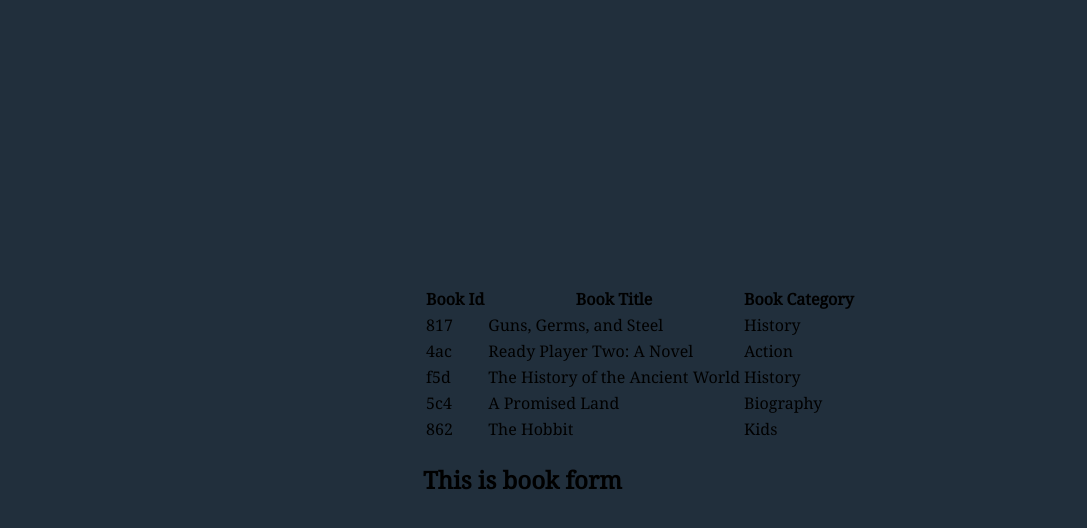
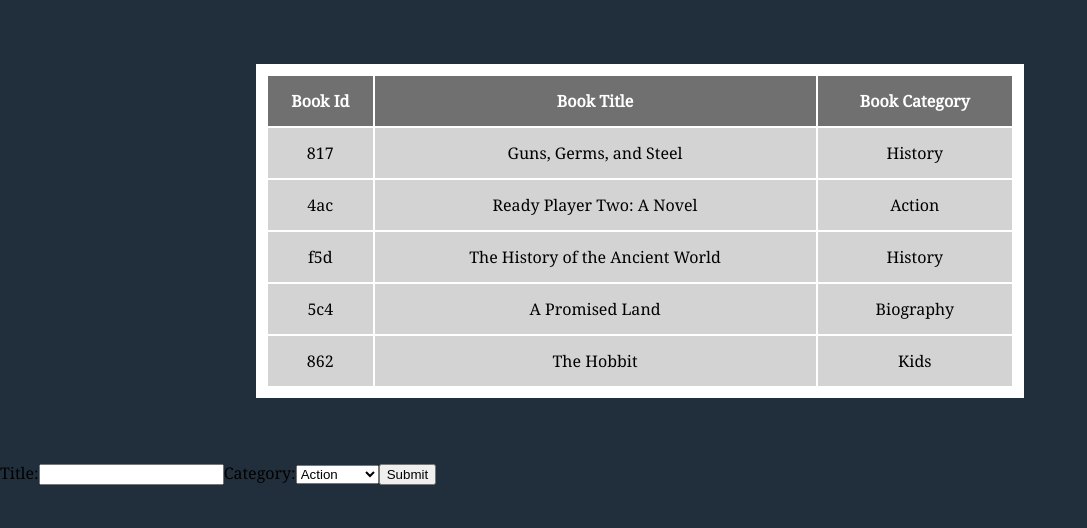
Before and after one commit to ajkacca457/redux-bookstore, a React (Create React App) app: page / in a window 1280 px wide. Shown: the top 528 px of the page, without its empty margins (0-1087 px from the left). Built offline with nearby package versions, Linux system fonts and the light colour scheme.

Commit message:
add inputs in Booksform component

```diff
--- a/src/containers/BooksForm.js
+++ b/src/containers/BooksForm.js
@@ -1,9 +1,25 @@
 import React from 'react';
+import { categories } from '../data/appdata';
 
 const BooksForm = () => (
   <div className="booksform">
-    <h2>This is book form </h2>
+    <form>
+      <label htmlFor="title">
+        Title:
+        <input type="text" name="title" id="title" />
+      </label>
+      <label htmlFor="category">
+        Category:
+        <select name="category" id="category">
+          {categories.map(category => (
+            <option key={`book-category-${category}`} value={category}>
+              {category}
+            </option>
+          ))}
+        </select>
+      </label>
+      <input type="submit" />
+    </form>
   </div>
 );
-
 export default BooksForm;
--- a/src/containers/BooksList.js
+++ b/src/containers/BooksList.js
@@ -1,17 +1,27 @@
 import React from 'react';
 import { books } from '../data/appdata';
 import Book from '../components/Book';
+
+const datatableStyle = {
+  backgroundColor: 'white',
+  textAlign: 'center',
+  padding: '10px',
+  width: '60%',
+  margin: '5% auto',
+};
 
 const BooksList = () => {
   console.log(books);
   return (
     <div className="BooksList">
-      <table className="datatable">
-        <tr>
-          <th>Book Id</th>
-          <th>Book Title</th>
-          <th>Book Category</th>
-        </tr>
+      <table className="datatable" style={datatableStyle}>
+        <thead>
+          <tr style={{ backgroundColor: '#707070', color: 'white' }}>
+            <th>Book Id</th>
+            <th>Book Title</th>
+            <th>Book Category</th>
+          </tr>
+        </thead>
         <tbody>
           {books.map(item => (
             <Book key={item.id} book={item} />))}
--- a/src/data/appdata.js
+++ b/src/data/appdata.js
@@ -1,6 +1,6 @@
 import { v4 as uuidv4 } from 'uuid';
 
-export const catagories = ['Action', 'Biography', 'History',
+export const categories = ['Action', 'Biography', 'History',
   'Horror', 'Kids', 'Learning', 'Sci-Fi'];
 
 export const books = [
--- a/src/index.css
+++ b/src/index.css
@@ -5,8 +5,8 @@
   padding: 0;
   font-family: 'Noto Serif', serif;
   background-color: #212f3c;
-  display: flex;
-  align-items: center;
-  justify-content: center;
-  height: 100vh;
 }
+table tr {
+  background-color:#D3D3D3;
+  height: 50px;
+}
```
